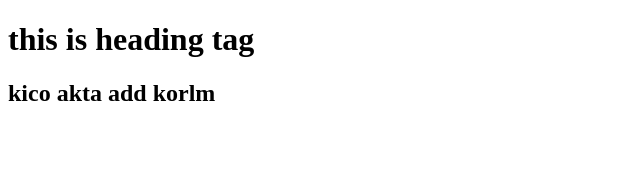
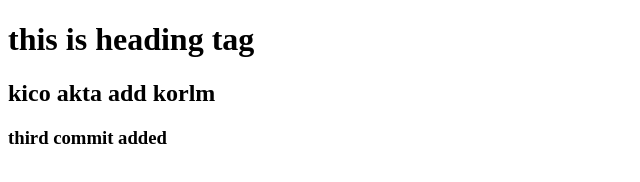
Before and after one commit to developersirazul/3rd-repo, a plain HTML site: page index.html in a window 1280 px wide. Shown: the whole page, without its empty margins (0-640 px from the left). Drawn offline with Linux system fonts and the light colour scheme.

Commit message:
Update index.html

```diff
--- a/index.html
+++ b/index.html
@@ -8,5 +8,6 @@
 <body>
     <h1>this is heading tag</h1>
     <h2>kico akta add korlm</h2>
+    <h3>third commit added</h3>
 </body>
 </html>
```
